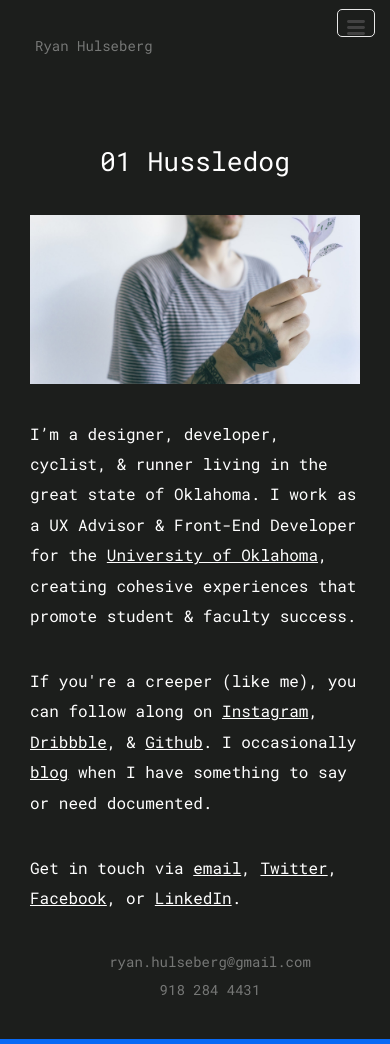
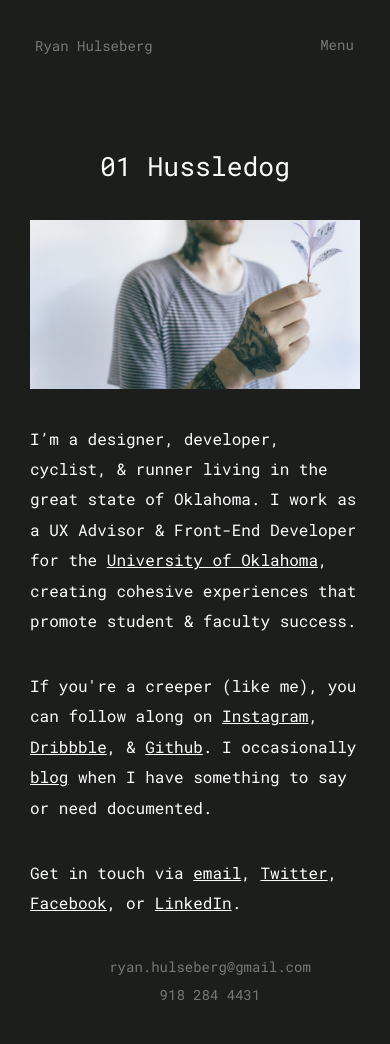
Before and after one commit to ryanhulseberg/jekyll-portfolio, a Jekyll site: the page built from index.html, in a window 390 px wide. Built offline with Jekyll 4.4.1, drawn with Linux system fonts in a browser that asks for light colours.

Commit message:
BEM and mobile updates

```diff
--- a/_includes/header.html
+++ b/_includes/header.html
@@ -3,18 +3,19 @@
   <a class="site__title" href="{{ site.baseurl }}/">{{ site.logo }}</a>
 
   <nav class="site__nav">
-    <a href="#" class="menu-icon">
-      <svg viewBox="0 0 18 15">
+    <a href="#" class="site__nav--icon">
+      Menu
+      <!-- <svg viewBox="0 0 18 15">
         <path fill="#424242" d="M18,1.484c0,0.82-0.665,1.484-1.484,1.484H1.484C0.665,2.969,0,2.304,0,1.484l0,0C0,0.665,0.665,0,1.484,0 h15.031C17.335,0,18,0.665,18,1.484L18,1.484z"/>
         <path fill="#424242" d="M18,7.516C18,8.335,17.335,9,16.516,9H1.484C0.665,9,0,8.335,0,7.516l0,0c0-0.82,0.665-1.484,1.484-1.484 h15.031C17.335,6.031,18,6.696,18,7.516L18,7.516z"/>
         <path fill="#424242" d="M18,13.516C18,14.335,17.335,15,16.516,15H1.484C0.665,15,0,14.335,0,13.516l0,0 c0-0.82,0.665-1.484,1.484-1.484h15.031C17.335,12.031,18,12.696,18,13.516L18,13.516z"/>
-      </svg>
+      </svg> -->
     </a>
 
-    <div class="trigger">
+    <div class="site__nav--trigger">
       {% for my_page in site.pages %}
         {% if my_page.title %}
-        <a class="link" href="{{ my_page.url | prepend: site.baseurl }}">{{ my_page.title }}</a>
+        <a class="site__nav--link" href="{{ my_page.url | prepend: site.baseurl }}">{{ my_page.title }}</a>
         {% endif %}
       {% endfor %}
     </div>
--- a/_sass/objects/_layout.scss
+++ b/_sass/objects/_layout.scss
@@ -55,11 +55,11 @@
       }
     }
 
-    .menu-icon {
+    &--icon {
         display: none;
     }
 
-    .link {
+    &--link {
         color: rgba(255, 255, 255, 0.4);
         line-height: $base-line-height;
 
@@ -70,15 +70,11 @@
     }
 
     @include media-query($on-palm) {
-        position: absolute;
-        top: 9px;
         right: $spacing-unit / 2;
         background-color: $background-color;
-        border: 1px solid $grey-color-light;
-        border-radius: 5px;
         text-align: right;
 
-        .menu-icon {
+        &--icon {
             display: block;
             float: right;
             width: 36px;
@@ -97,17 +93,17 @@
             }
         }
 
-        .trigger {
+        &--trigger {
             clear: both;
             display: none;
         }
 
-        &:hover .trigger {
+        &:hover &--trigger {
             display: block;
             padding-bottom: 5px;
         }
 
-        .link {
+        &--link {
             display: block;
             padding: 5px 10px;
 
```
